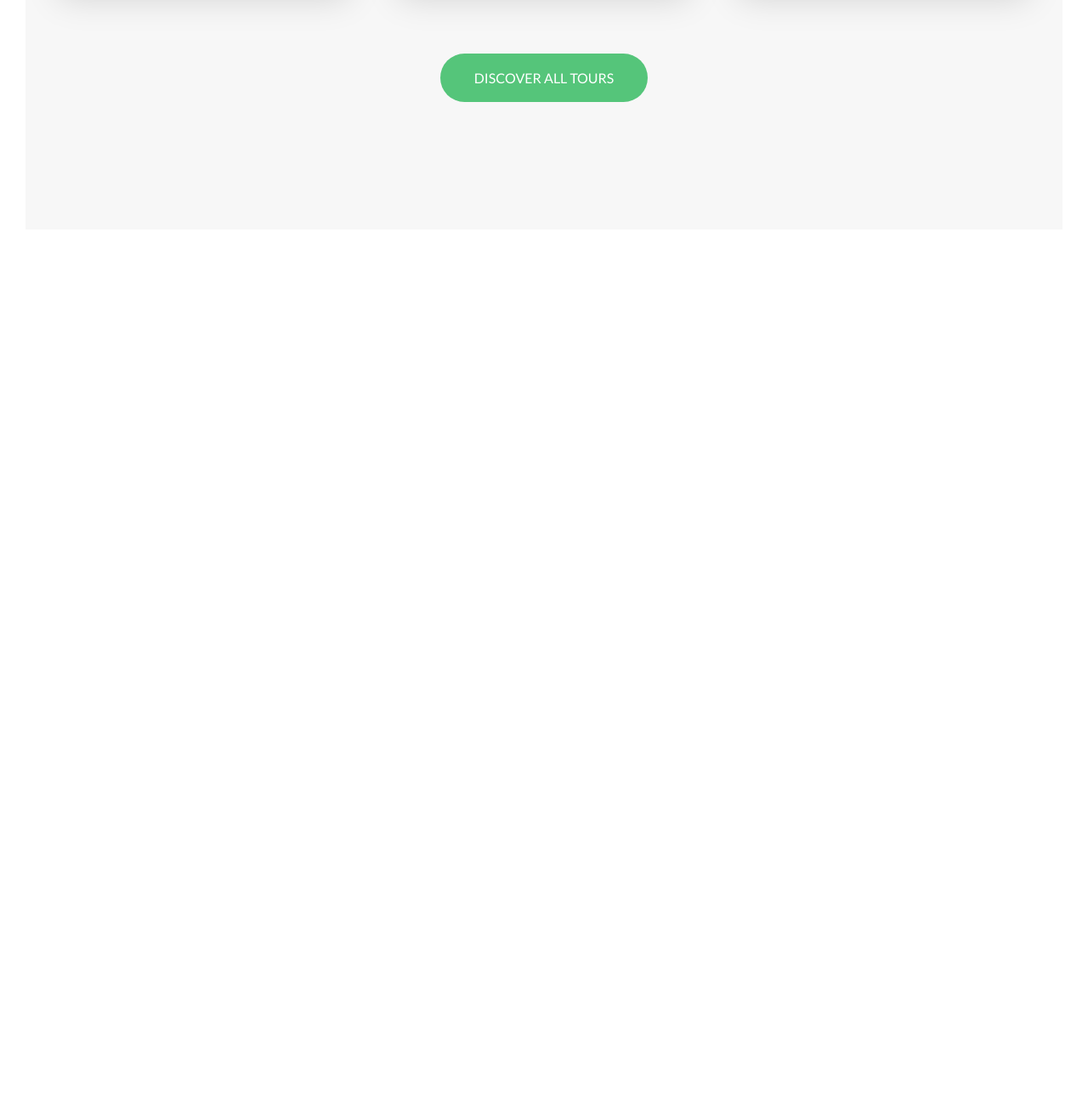
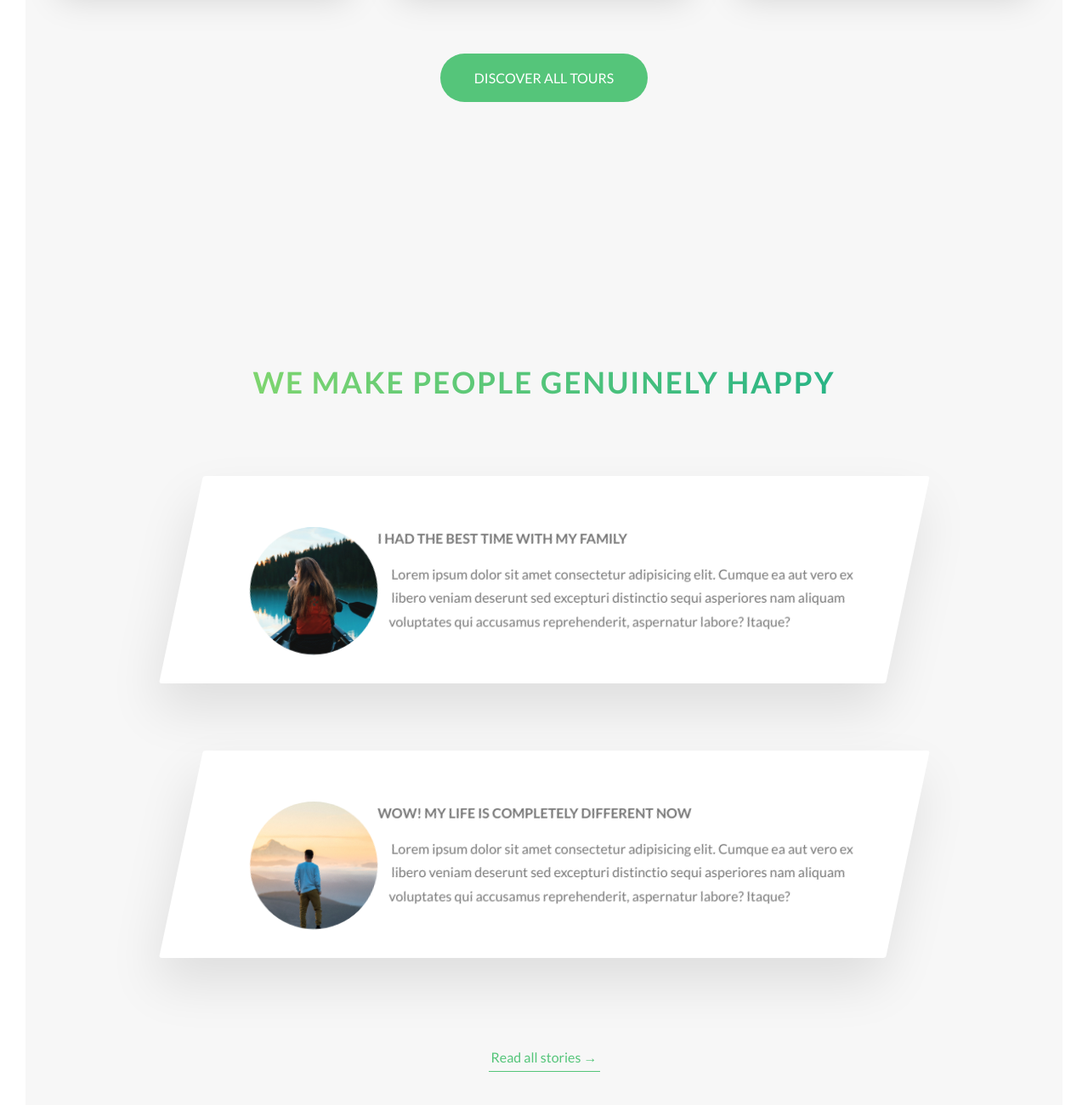
Before and after one commit to nigmasilmi/css-advanced, a website: page Natours/index.html in a window 1280 px wide. Shown: the part 3176-4476 px from the top of the page at 85% size. Before the commit the page ends 3476 px from the top, so only its background shows below. Drawn offline with Linux system fonts and the light colour scheme.

Commit message:
stories section - shape-outside, backface-visibility, filters

```diff
--- a/Natours/index.html
+++ b/Natours/index.html
@@ -247,6 +247,60 @@
           <a href="#" class="btn btn--green">Discover all tours</a>
         </div>
       </section>
+      <section class="section-stories">
+        <div class="u-center-text u-margin-bottom-big">
+          <h2 class="heading-secondary">We make people genuinely happy</h2>
+        </div>
+        <div class="row">
+          <div class="story">
+            <figure class="story__shape">
+              <img
+                class="story__image"
+                src="img/nat-8.jpg"
+                alt="person on a tour"
+              />
+              <figcaption class="story__caption">Mary Smith</figcaption>
+            </figure>
+            <div class="story__text">
+              <h3 class="heading-tertiary u-margin-bottom-small">
+                I had the best time with my family
+              </h3>
+              <p>
+                Lorem ipsum dolor sit amet consectetur adipisicing elit. Cumque
+                ea aut vero ex libero veniam deserunt sed excepturi distinctio
+                sequi asperiores nam aliquam voluptates qui accusamus
+                reprehenderit, aspernatur labore? Itaque?
+              </p>
+            </div>
+          </div>
+        </div>
+        <div class="row">
+          <div class="story">
+            <figure class="story__shape">
+              <img
+                class="story__image"
+                src="img/nat-9.jpg"
+                alt="person on a tour"
+              />
+              <figcaption class="story__caption">Jack Wilson</figcaption>
+            </figure>
+            <div class="story__text">
+              <h3 class="heading-tertiary u-margin-bottom-small">
+                Wow! my life is completely different now
+              </h3>
+              <p>
+                Lorem ipsum dolor sit amet consectetur adipisicing elit. Cumque
+                ea aut vero ex libero veniam deserunt sed excepturi distinctio
+                sequi asperiores nam aliquam voluptates qui accusamus
+                reprehenderit, aspernatur labore? Itaque?
+              </p>
+            </div>
+          </div>
+        </div>
+        <div class="u-center-text u-margin-top-huge">
+          <a href="#" class="btn-text">Read all stories &rarr;</a>
+        </div>
+      </section>
     </main>
     <!-- <h2>Floats and Calc</h2>
     <section class="grid-test">
--- /dev/null
+++ b/Natours/sass/components/_story.scss
@@ -0,0 +1,62 @@
+.story {
+  width: 75%;
+  margin: 0 auto;
+  box-shadow: 0 3rem 6rem rgba($color-black, 0.1);
+  background-color: $color-white;
+  border-radius: 0.3rem;
+  padding: 6rem;
+  padding-left: 9rem;
+  font-size: $default-font-size;
+  transform: skewX(-12deg);
+
+  &__shape {
+    position: relative;
+    width: 15rem;
+    height: 15rem;
+    float: left;
+    margin-right: 1rem;
+    // gives the boundaries for the companion text
+    // for this to work, the element must be floated
+    // and the element gotta have width and height
+    // circle(radius, circle center)
+    -webkit-shape-outside: circle(50% at 50% 50%);
+    shape-outside: circle(50% at 50% 50%);
+    -webkit-clip-path: circle(50% at 50% 50%);
+    clip-path: circle(50% at 50% 50%);
+    transform: translateX(-0.6rem) skewX(12deg);
+  }
+
+  &__image {
+    height: 100%;
+    transform: translateX(-4rem) scale(1.4);
+    backface-visibility: hidden;
+    transition: all 0.5s;
+  }
+
+  &__text {
+    transform: skewX(12deg);
+  }
+
+  &__caption {
+    position: absolute;
+    top: 50%;
+    left: 50%;
+    transform: translate(-50%, 0);
+    text-transform: uppercase;
+    color: $color-white;
+    text-align: center;
+    opacity: 0;
+    backface-visibility: hidden;
+    transition: all 0.5s;
+  }
+
+  &:hover &__caption {
+    opacity: 1;
+    transform: translate(-50%, -50%);
+  }
+
+  &:hover &__image {
+    transform: translateX(-4rem) scale(1);
+    filter: blur(0.3rem) brightness(80%);
+  }
+}
--- a/Natours/sass/main.scss
+++ b/Natours/sass/main.scss
@@ -12,6 +12,7 @@
 @import "components/card";
 @import "components/composition";
 @import "components/feature-box";
+@import "components/story";
 
 @import "layout/header";
 @import "layout/grid";
--- a/Natours/sass/pages/_home.scss
+++ b/Natours/sass/pages/_home.scss
@@ -26,3 +26,8 @@
   padding: 25rem 0 15rem 0;
   margin-top: -10rem;
 }
+
+.section-stories {
+  padding: 15rem 0;
+  background-color: $color-grey-light-1;
+}
```
Also changed, not shown: Natours/css/style.css.
